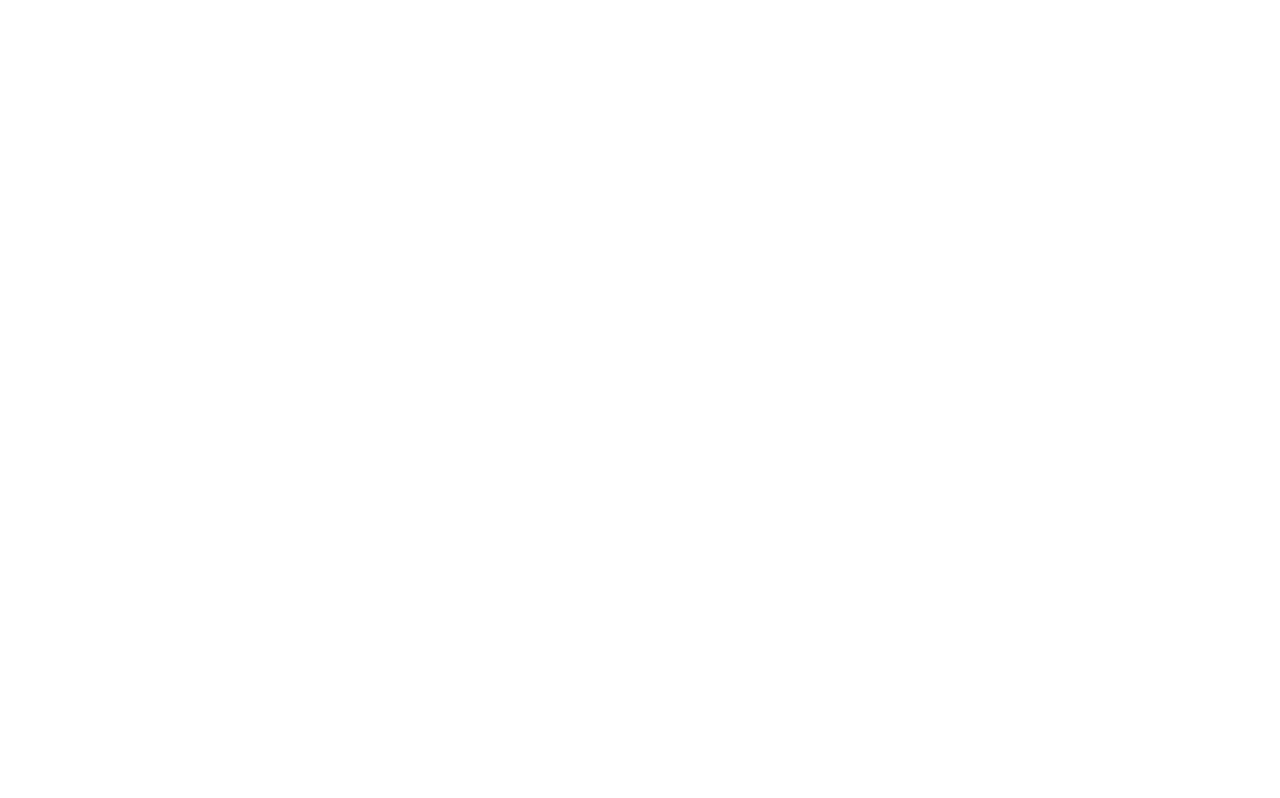
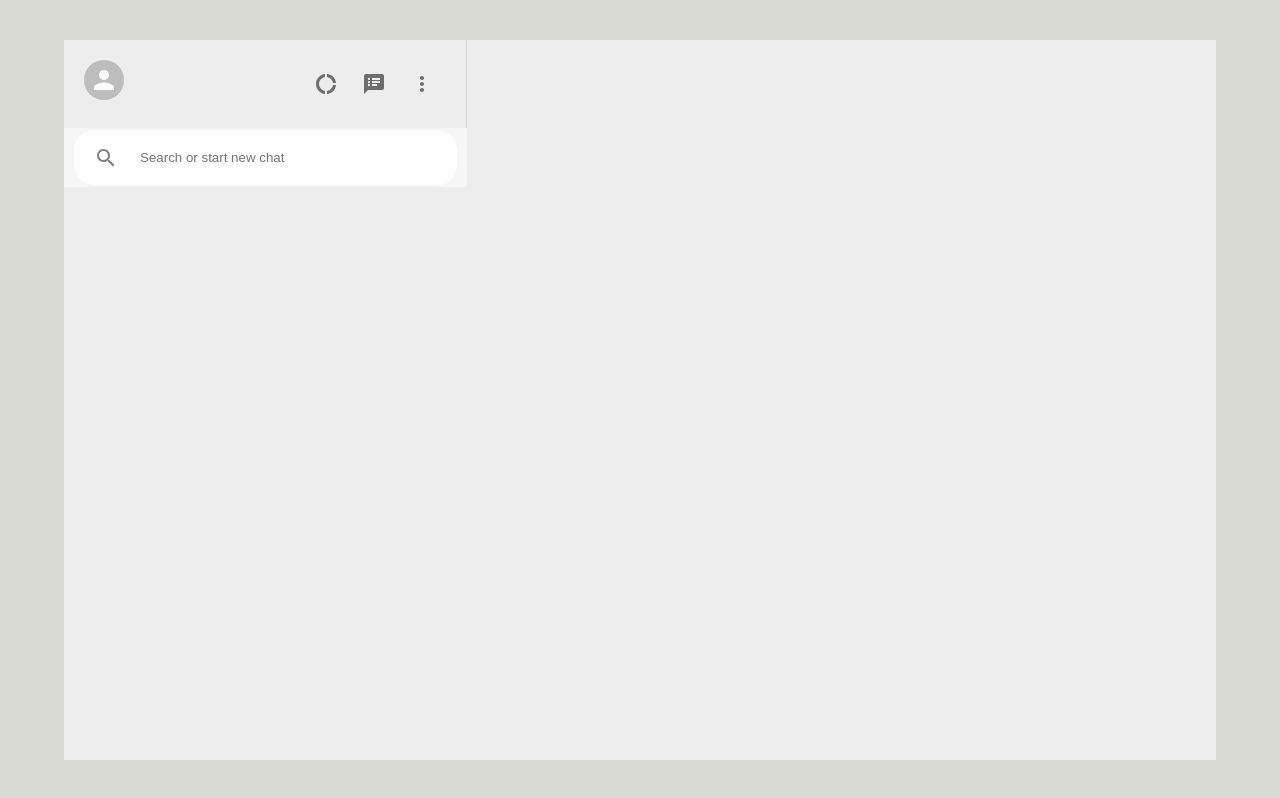
Before and after one commit to Phonekham/react-firebase-whatsapp-clone, a React (Create React App) app: page / in a window 1280 px wide. Built offline with nearby package versions, Linux system fonts and the light colour scheme.

Commit message:
Sidebar header

```diff
--- a/package.json
+++ b/package.json
@@ -3,6 +3,8 @@
   "version": "0.1.0",
   "private": true,
   "dependencies": {
+    "@material-ui/core": "^4.11.0",
+    "@material-ui/icons": "^4.9.1",
     "@testing-library/jest-dom": "^4.2.4",
     "@testing-library/react": "^9.5.0",
     "@testing-library/user-event": "^7.2.1",
--- a/src/App.css
+++ b/src/App.css
@@ -1,3 +1,13 @@
 .App {
-  text-align: center;
+  background-color: #dadbd3;
+  height: 100vh;
+  display: grid;
+  place-items: center;
 }
+.app__body {
+  display: flex;
+  background-color: #ededed;
+  height: 90vh;
+  width: 90vw;
+  box-shadow: -1px 4px 20px -6px rbba(0, 0, 0, 0.7);
+}
--- a/src/App.js
+++ b/src/App.js
@@ -1,8 +1,16 @@
 import React from "react";
 import "./App.css";
 
+import Sidebar from "./components/Sidebar/Sidebar";
+
 function App() {
-  return <div className="App"></div>;
+  return (
+    <div className="App">
+      <div className="app__body">
+        <Sidebar></Sidebar>
+      </div>
+    </div>
+  );
 }
 
 export default App;
--- /dev/null
+++ b/src/components/Sidebar/Sidebar.css
@@ -0,0 +1,47 @@
+.sidebar {
+  display: flex;
+  flex-direction: column;
+  flex: 0.35;
+}
+.sidebar__header {
+  display: flex;
+  justify-content: space-between;
+  padding: 20px;
+  border-right: 1px solid lightgrey;
+}
+.sidebar__header-right {
+  display: flex;
+  align-items: center;
+  justify-content: space-between;
+  min-width: 10vw;
+}
+.sidebar__header-right > .MuiSvgIcon-root {
+  margin-right: 2vw;
+  font-size: 24px !important;
+}
+.sidebar__search {
+  display: flex;
+  align-items: center;
+  background-color: #f6f6f6;
+  height: 39px;
+  padding: 10px;
+}
+.sidebar__search-container {
+  display: flex;
+  align-items: center;
+  background-color: white;
+  width: 100%;
+  height: 35px;
+  padding: 10px;
+  border-radius: 20px;
+}
+.sidebar__search-container .MuiSvgIcon-root {
+  color: gray;
+  padding: 10px;
+}
+.sidebar__search-container > input {
+  border: none;
+  margin-left: 10px;
+}
+.sidebar__chats {
+}
--- /dev/null
+++ b/src/components/Sidebar/Sidebar.jsx
@@ -0,0 +1,38 @@
+import React from "react";
+import { Avatar, IconButton } from "@material-ui/core";
+import MoreVertIcon from "@material-ui/icons/MoreVert";
+import SpeakerNotesIcon from "@material-ui/icons/SpeakerNotes";
+import DonutLargeIcon from "@material-ui/icons/DonutLarge";
+import SearchOutlinedIcon from "@material-ui/icons/SearchOutlined";
+
+import "./Sidebar.css";
+
+const Sidebar = () => {
+  return (
+    <div className="sidebar">
+      <div className="sidebar__header">
+        <Avatar />
+        <div className="sidebar__header-right">
+          <IconButton>
+            <DonutLargeIcon></DonutLargeIcon>
+          </IconButton>
+          <IconButton>
+            <SpeakerNotesIcon></SpeakerNotesIcon>
+          </IconButton>
+          <IconButton>
+            <MoreVertIcon></MoreVertIcon>
+          </IconButton>
+        </div>
+      </div>
+      <div className="sidebar__search">
+        <div className="sidebar__search-container">
+          <SearchOutlinedIcon></SearchOutlinedIcon>
+          <input placeholder="Search or start new chat" type="text"></input>
+        </div>
+      </div>
+      <div className="sidebar__chats"></div>
+    </div>
+  );
+};
+
+export default Sidebar;
```
Also changed, not shown: 1 other file (tests, documents, lock files or other folders).
